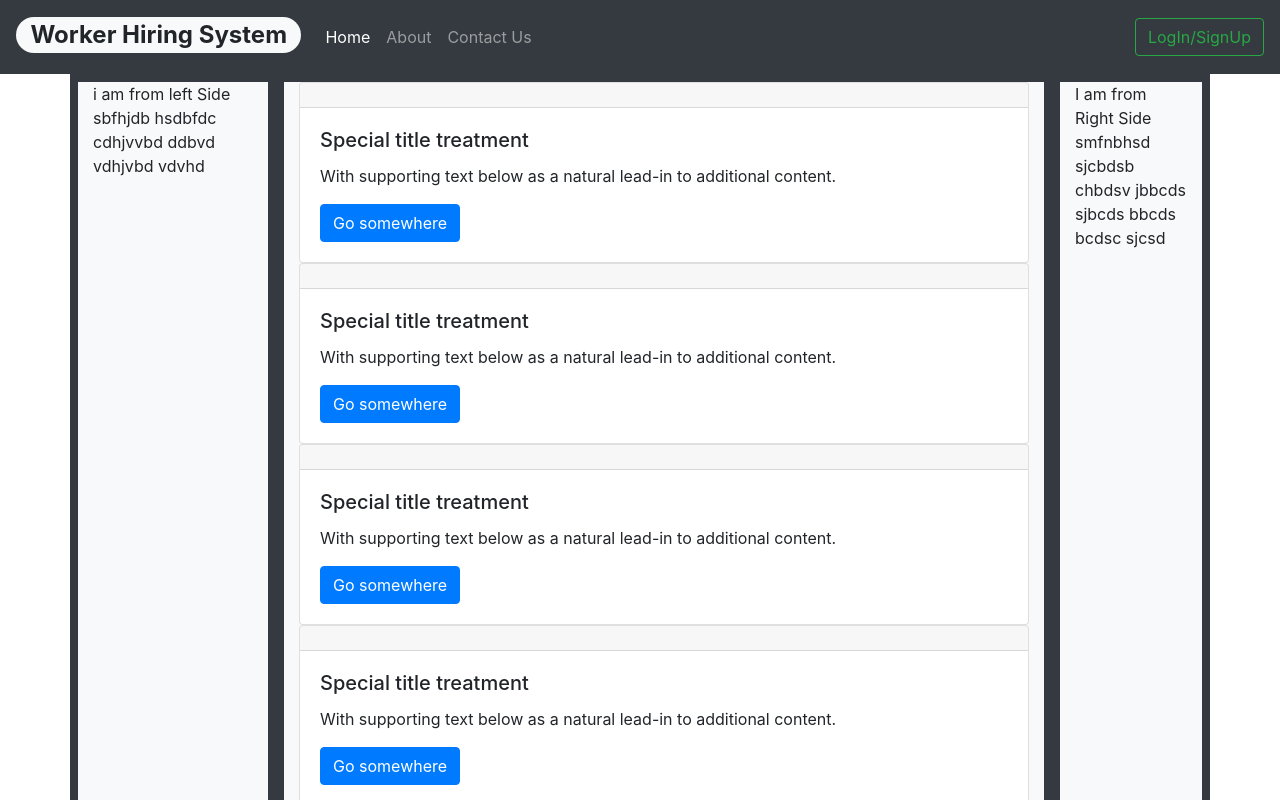
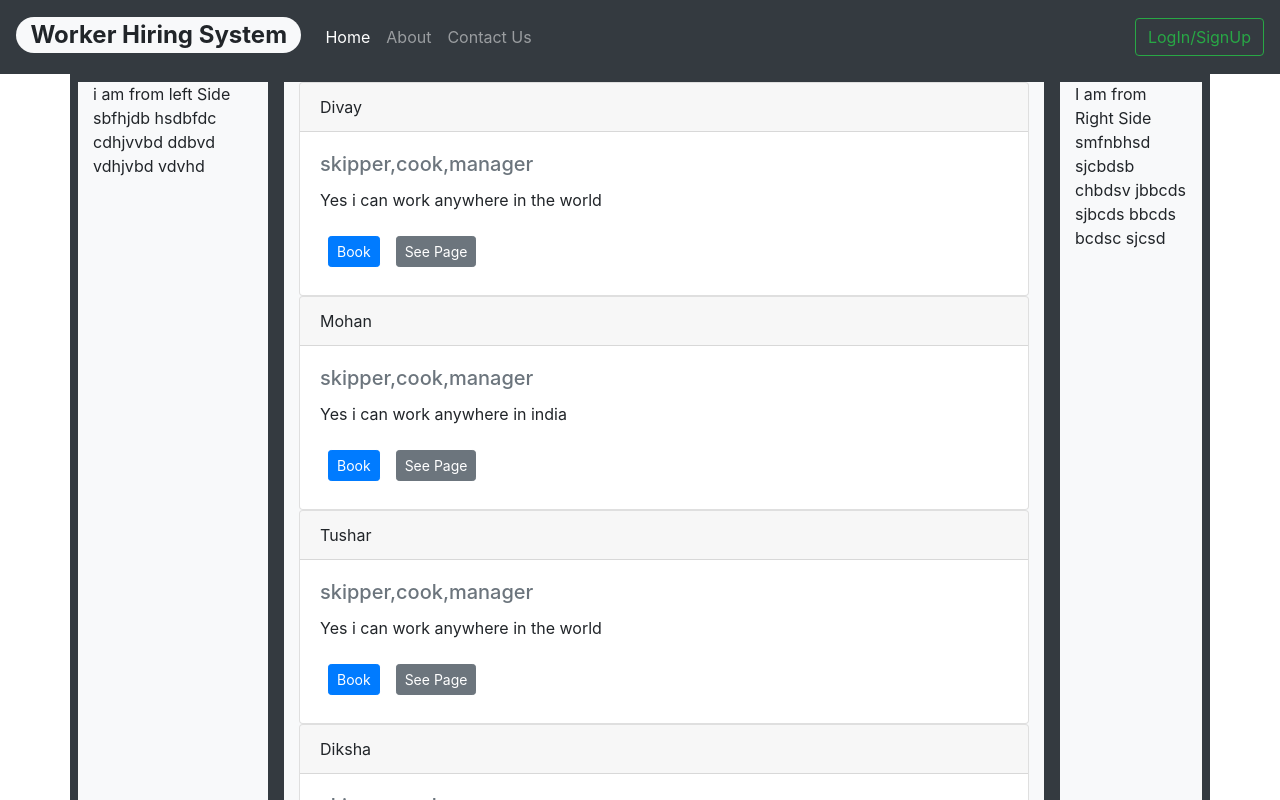
Before and after one commit to divaymohan/worker-front-end-service, a React (Create React App) app in the folder worker-frontend/: page / in a window 1280 px wide. Shown: the top 800 px of the page. Built offline with nearby package versions, Linux system fonts and the light colour scheme.

Commit message:
added some dummy workers

```diff
--- a/worker-frontend/src/components/body/centreBody.jsx
+++ b/worker-frontend/src/components/body/centreBody.jsx
@@ -33,11 +33,9 @@ class CentreBody extends Component {
   render() {
     return (
       <React.Fragment>
-        <Worker />
-        <Worker />
-        <Worker />
-        <Worker />
-        <Worker />
+        {this.state.workers.map((w) => (
+          <Worker worker={w} />
+        ))}
       </React.Fragment>
     );
   }
--- a/worker-frontend/src/components/body/centreBody/worker.jsx
+++ b/worker-frontend/src/components/body/centreBody/worker.jsx
@@ -1,17 +1,24 @@
 import React, { Component } from "react";
 class Worker extends Component {
-  state = {};
+  state = {
+    worker: this.props.worker,
+  };
+  handleBookEvent = ()=>{
+      console.log('handling book Event..!!');
+  }
+  handleSeePageEvent=()=>{
+      console.log("handling see page Details Event..!!");
+  }
   render() {
+    const { name, skills, Details } = this.state.worker;
     return (
       <div className="card">
-        <div className="card-header"></div>
+        <div className="card-header">{name}</div>
         <div className="card-body">
-          <h5 className="card-title">Special title treatment</h5>
-          <p className="card-text">
-            With supporting text below as a natural lead-in to additional
-            content.
-          </p>
-          <a className="btn btn-primary">Go somewhere</a>
+          <h5 className="card-title text-secondary">{skills.join(",")}</h5>
+          <p className="card-text">{Details}</p>
+          <a onclick= {this.handleBookEvent} className="btn btn-primary btn-sm m-2">Book</a>
+          <a className="btn btn-secondary btn-sm m-2">See Page</a>
         </div>
       </div>
     );
```
